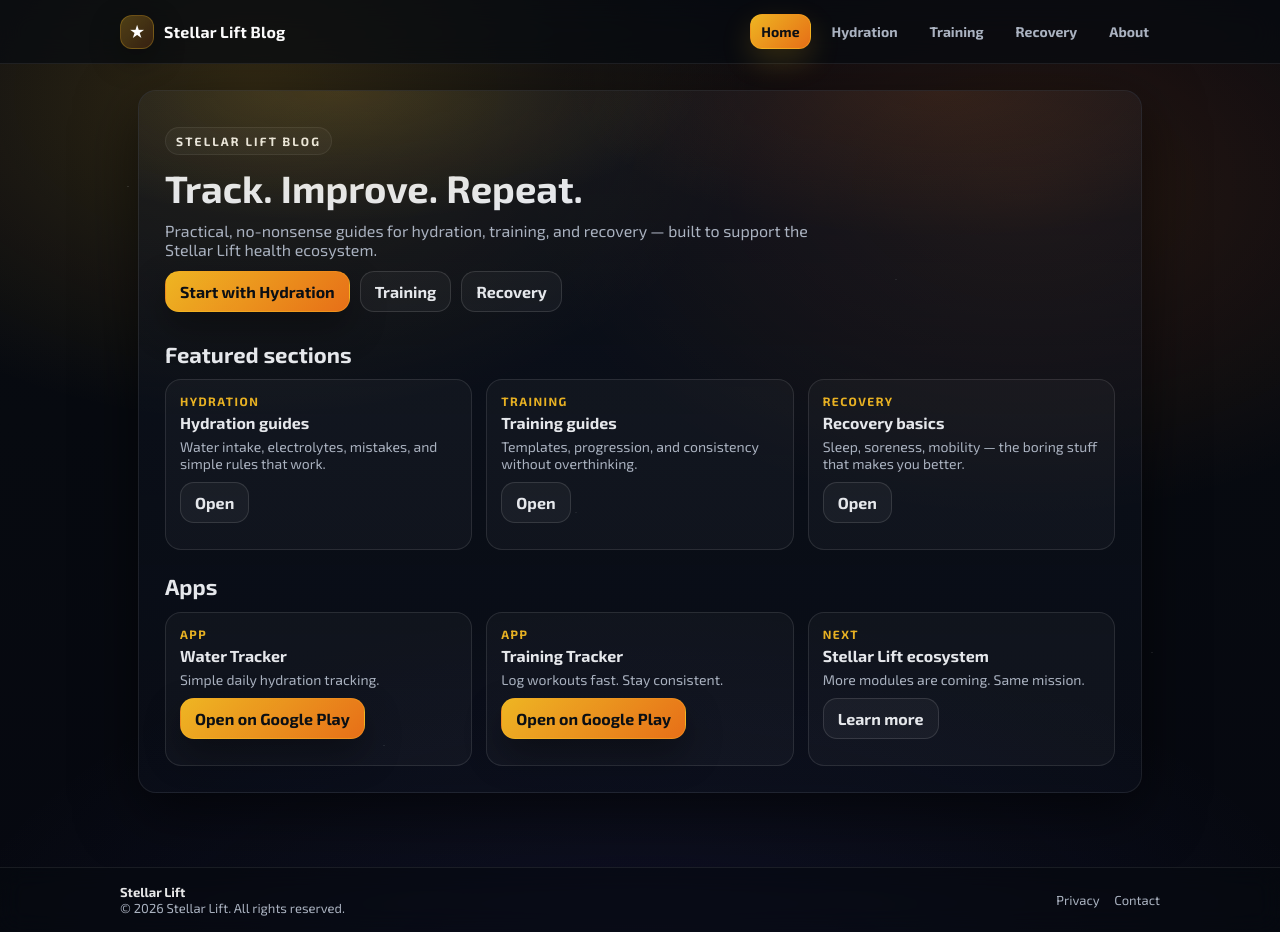
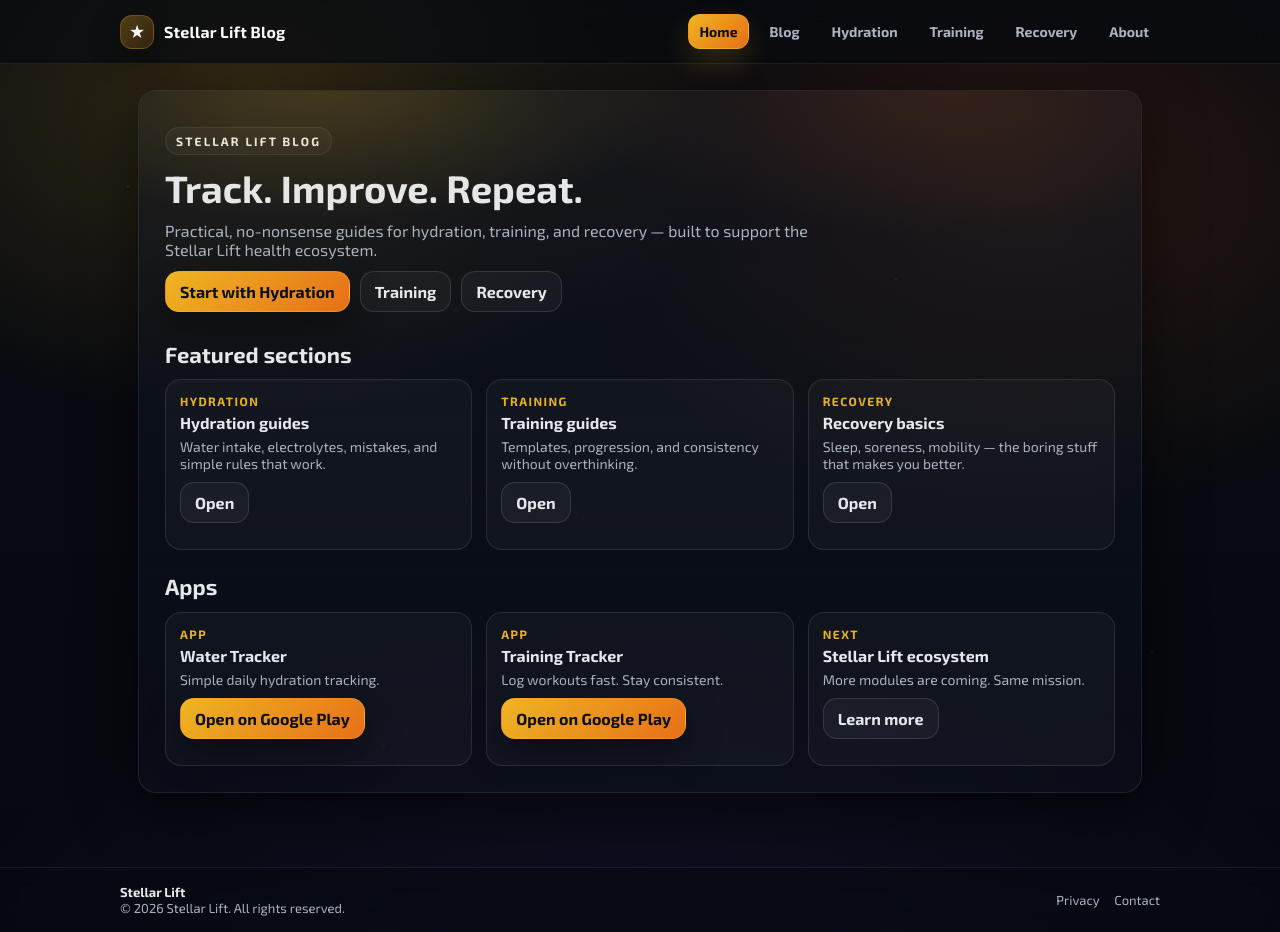
Before and after one commit to AntczakEI/stellarlift-blog, a Jekyll site: the page built from index.html, in a window 1280 px wide and 932 px high. Built offline with Jekyll 4.4.1, drawn with Linux system fonts in a browser that asks for light colours.

Commit message:
Update default.html

```diff
--- a/_layouts/default.html
+++ b/_layouts/default.html
@@ -33,6 +33,7 @@
 
       <nav class="nav">
         <a href="{{ "/" | relative_url }}" class="nav-link {% if page.url == '/' or page.url == '/index.html' %}active{% endif %}">Home</a>
+        <a href="{{ "/blog.html" | relative_url }}" class="nav-link {% if page.url == '/blog.html' %}active{% endif %}">Blog</a>
         <a href="{{ "/hydration.html" | relative_url }}" class="nav-link {% if page.url == '/hydration.html' %}active{% endif %}">Hydration</a>
         <a href="{{ "/training.html" | relative_url }}" class="nav-link {% if page.url == '/training.html' %}active{% endif %}">Training</a>
         <a href="{{ "/recovery.html" | relative_url }}" class="nav-link {% if page.url == '/recovery.html' %}active{% endif %}">Recovery</a>
```
